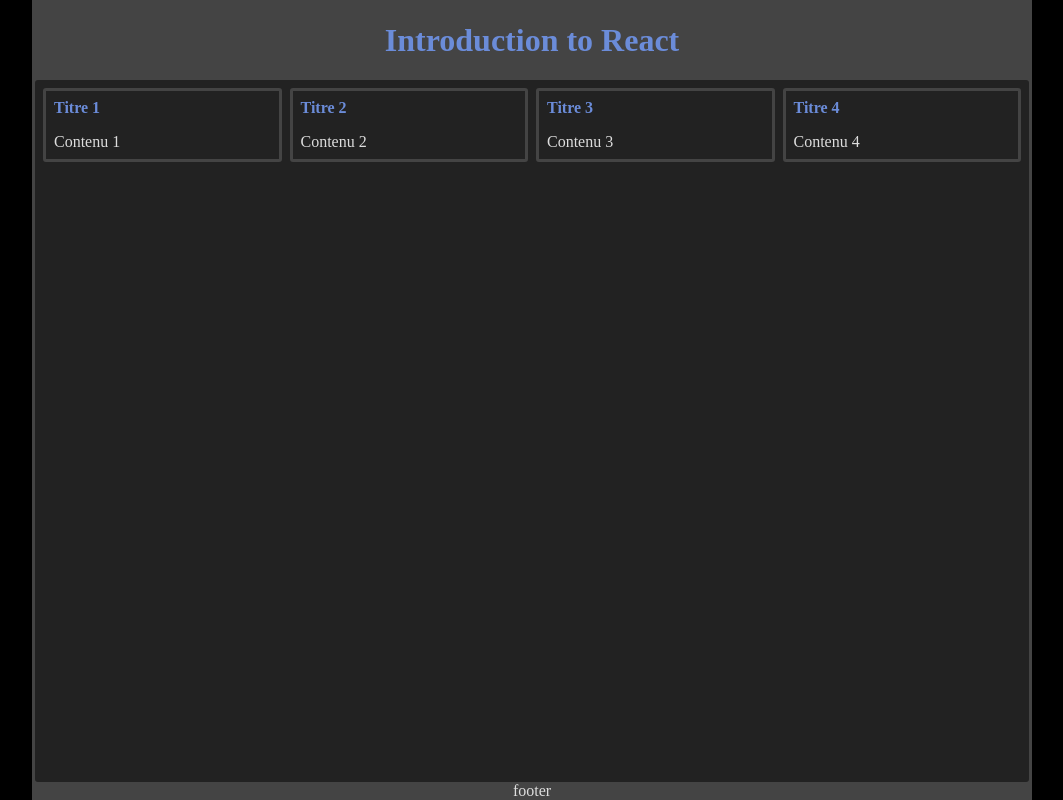
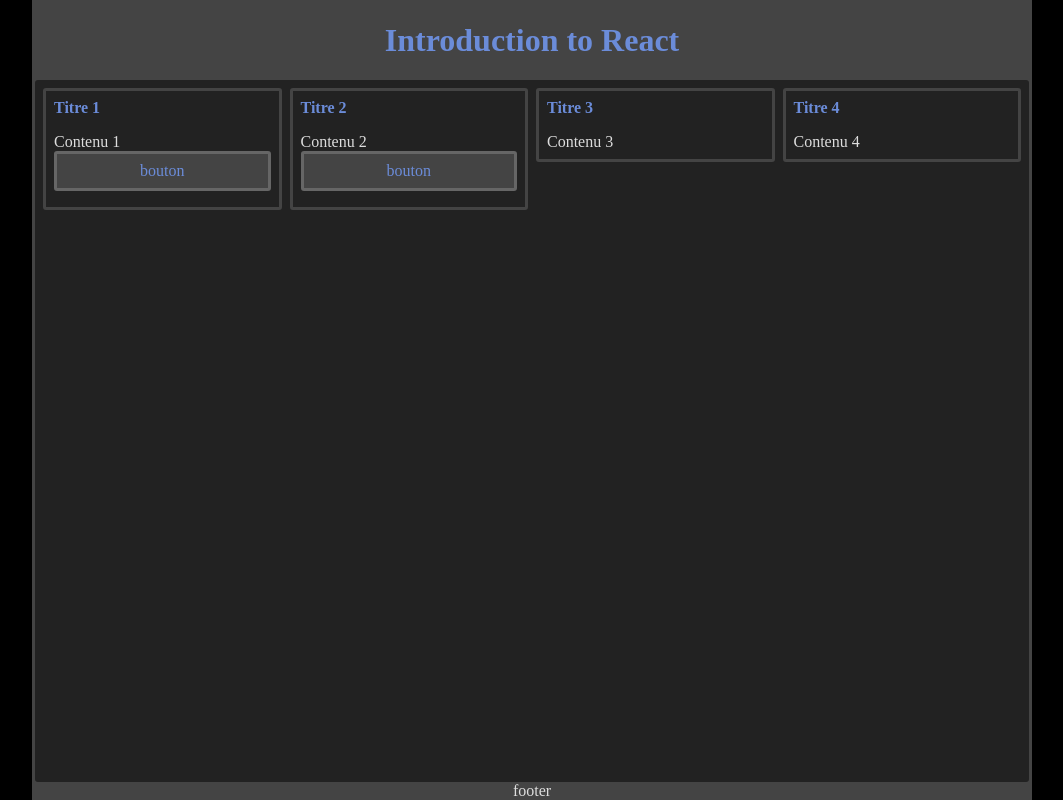
Before and after one commit to tom512000/r410-introduction, a React (Vite) app: page / in a window 1280 px wide. Shown: the whole page, without its empty margins (108-1171 px from the left). Built offline with nearby package versions, Linux system fonts and the light colour scheme.

Commit message:
10. Un second composant

```diff
--- a/src/App.jsx
+++ b/src/App.jsx
@@ -1,6 +1,8 @@
 import React from "react";
 // eslint-disable-next-line import/extensions
 import Card from "./components/Card.jsx";
+// eslint-disable-next-line import/extensions
+import Button from "./components/Button.jsx";
 
 function App() {
   return (
@@ -10,8 +12,14 @@
       </header>
       <main className="app__main">
         <div className="cards">
-          <Card title="Titre 1">Contenu 1</Card>
-          <Card title="Titre 2">Contenu 2</Card>
+          <Card title="Titre 1">
+            Contenu 1<br />
+            <Button className="btn">bouton</Button>
+          </Card>
+          <Card title="Titre 2">
+            Contenu 2<br />
+            <Button className="btn">bouton</Button>
+          </Card>
           <Card title="Titre 3">Contenu 3</Card>
           <Card title="Titre 4">Contenu 4</Card>
         </div>
--- /dev/null
+++ b/src/components/Button.jsx
@@ -0,0 +1,22 @@
+import React from "react";
+import PropTypes from "prop-types";
+
+function Button({ children, className }) {
+  return (
+    <button className={className} type="button">
+      {children}
+    </button>
+  );
+}
+
+Button.propTypes = {
+  children: PropTypes.node,
+  className: PropTypes.string,
+};
+
+Button.defaultProps = {
+  children: null,
+  className: "",
+};
+
+export default Button;
```
Also changed, not shown: src/components/Card.jsx (+2 -7 lines).
